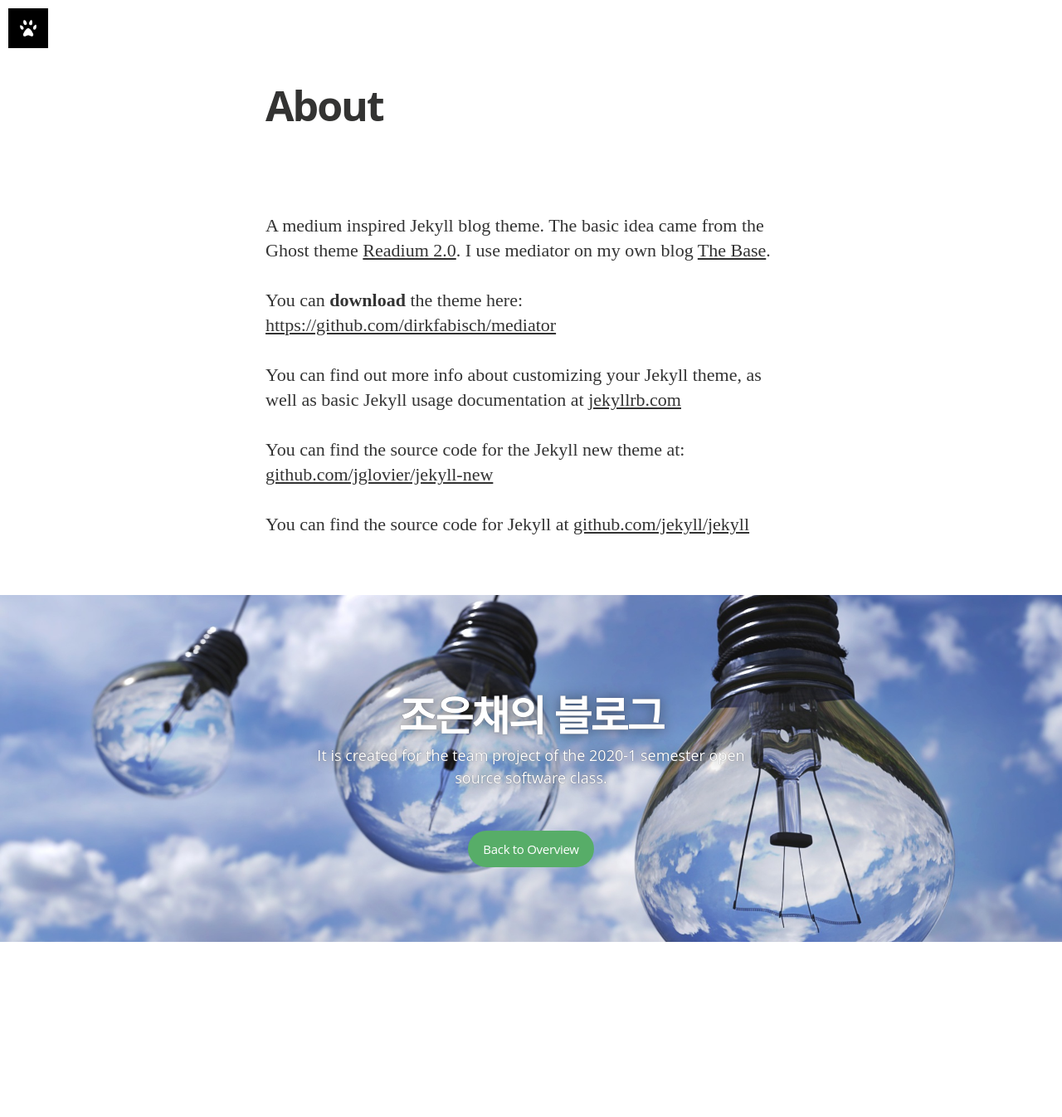
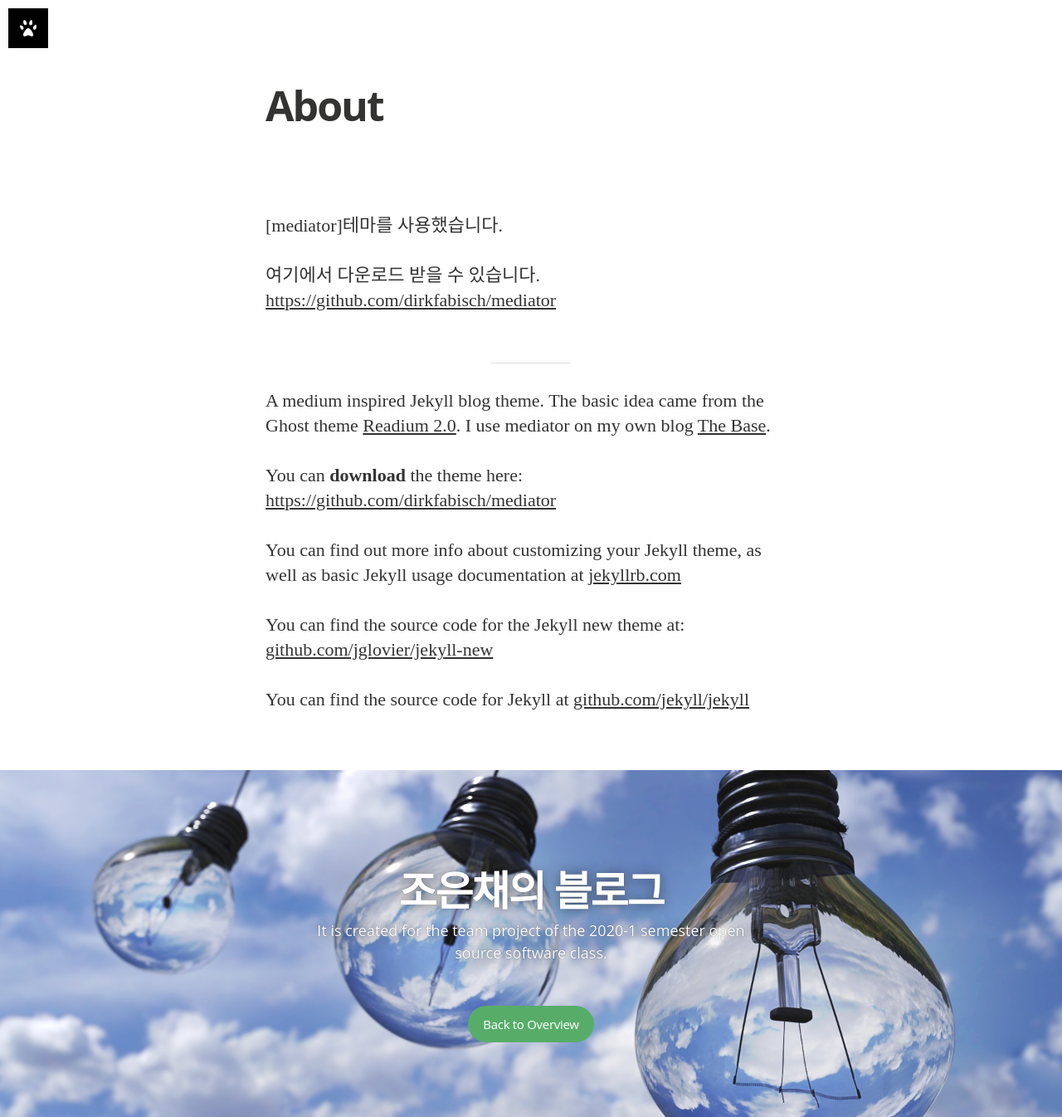
Before and after one commit to Joeunchae9835/Joeunchae9835_1.github.io, a Jekyll site: the page built from about.md, in a window 1280 px wide. Shown: the whole page at 83% size. Built offline with Jekyll 4.4.1, drawn with Linux system fonts in a browser that asks for light colours; nearby versions of some CDN libraries; some web fonts are replaced; before the commit the page ends 1135 px from its top, so only the background shows below that.

Commit message:
'about.md' 수정

```diff
--- a/about.md
+++ b/about.md
@@ -3,6 +3,13 @@ layout: page
 title: About
 permalink: /about/
 ---
+
+[mediator]테마를 사용했습니다.
+
+여기에서 다운로드 받을 수 있습니다.
+[https://github.com/dirkfabisch/mediator](https://github.com/dirkfabisch/mediator)
+
+-----
 
 A medium inspired Jekyll blog theme. The basic idea came from the Ghost theme
 [Readium 2.0](http://www.svenread.com/readium-ghost-theme/). I use mediator on my own blog [The Base](blog.base68.com).
```
